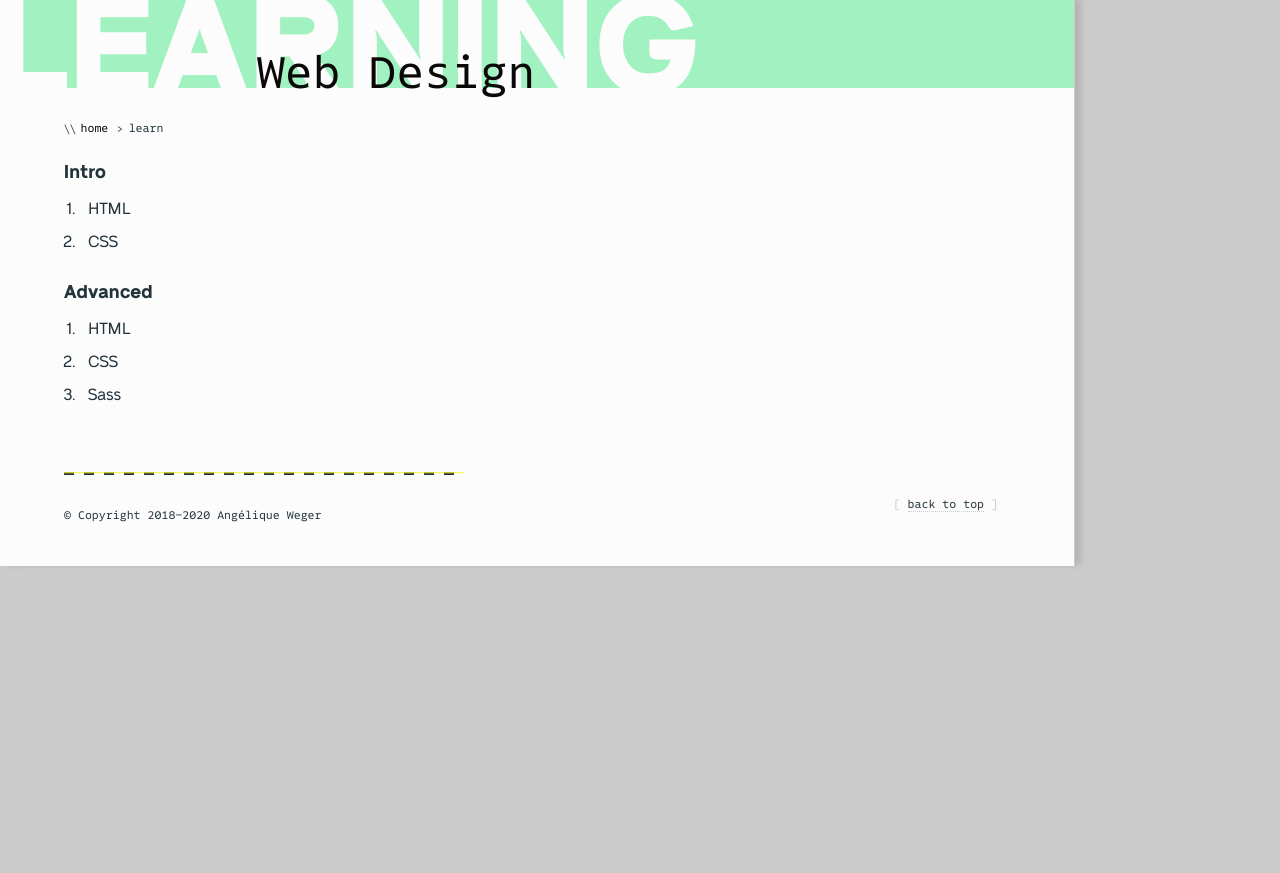
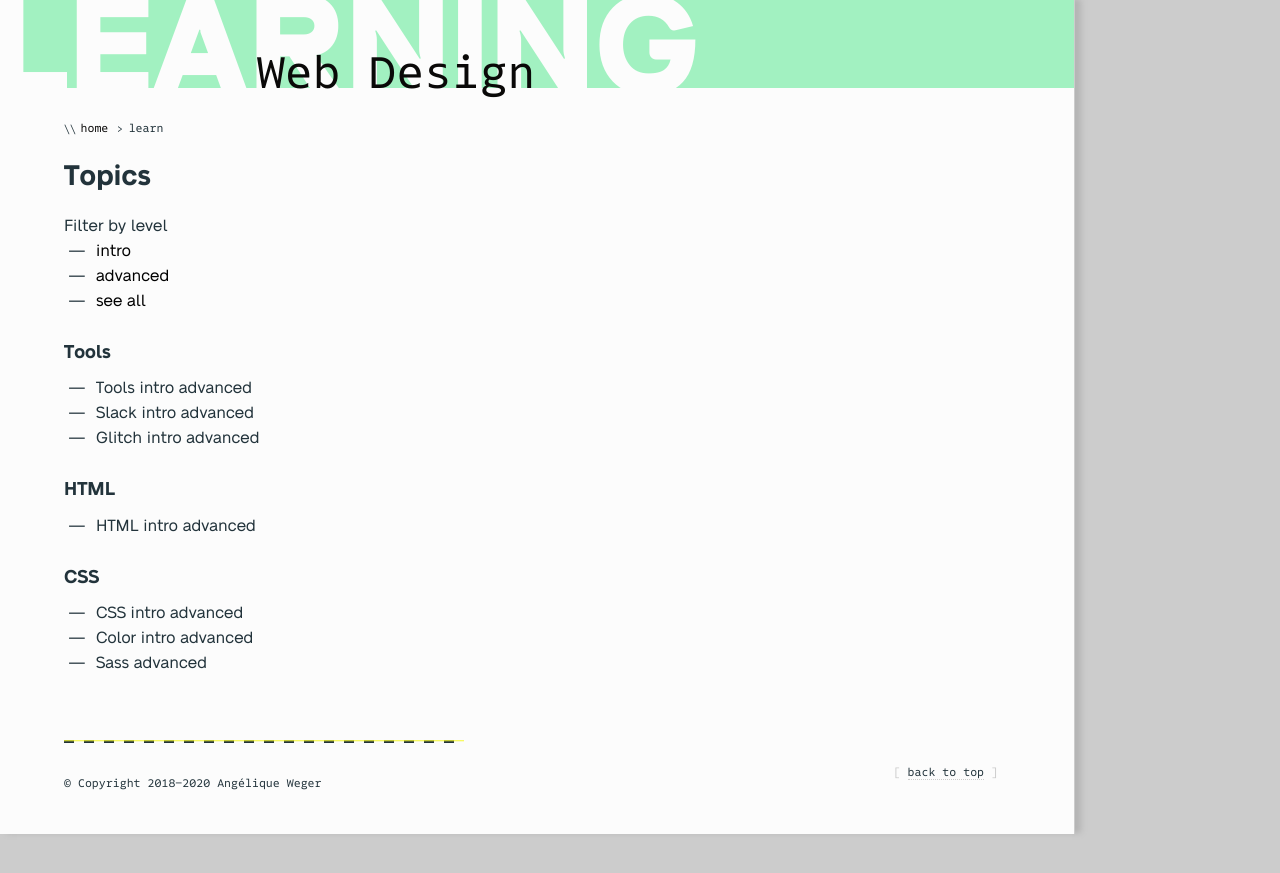
Before and after one commit to mica-web/mica-web.github.io, a Jekyll site: the page built from learn/index.md, in a window 1280 px wide. Shown: the top 873 px of the page. Built offline with Jekyll 4.4.1, drawn with Linux system fonts in a browser that asks for light colours; some web fonts are replaced.

Commit message:
More complex display and org of learn topics

```diff
--- a/_config.yml
+++ b/_config.yml
@@ -41,9 +41,13 @@ collections:
     gd431:
     learn:
         order:
-          - html.md
-          - css.md
-          - sass.md
+          - 00_tools/tools.md
+          - 00_tools/slack.md
+          - 00_tools/glitch.md
+          - 01_html/html.md
+          - 02_css/css.md
+          - 02_css/css_color.md
+          - 02_css/sass.md
 
 # Build settings
 markdown: kramdown
--- a/learn/index.md
+++ b/learn/index.md
@@ -2,28 +2,35 @@
 title: Learn
 ---
 
+# Topics
 
-{% assign intro_content = site.learn | where_exp: "learn", "learn.level contains 'intro'" %}
-{% assign adv_content = site.learn | where_exp: "learn", "learn.level contains 'advanced'" %}
+{% assign topics = site.learn | group_by: 'category' %}
 
-## Intro
+{% assign all_levels = site.learn | map: "level" | uniq %}
 
-<ol>
+<p>Filter by level</p>
+<ul class="filter-list">
+{% for level in all_levels %}
+  <li><button type="button" class="u-button-reset">{{ level }}</button></li>
+{% endfor %}
+  <li><button type="button" class="u-button-reset">see all</button></li>
+</ul>
 
-{% for content in intro_content %}
+{% for topic in topics %}
+  <h2>{{ topic.name }}</h2>
 
-  <li>{{content.topic}}</li>
+  {% assign items = topic.items %}
 
+  {{ items.category }}
+  <ul>
+  {% for item in items  %}
+    {% assign levels = item.level %}
+
+    <li data-level="{% for level in levels %}{{level | slice: 0 }} {% endfor %}">
+      {{ item.topic }}
+      {% for level in levels %} <span>{{ level }}</span> {% endfor %}
+    </li>
+
+  {% endfor %}
+  </ul>
 {% endfor %}
-</ol>
-
-## Advanced
-
-<ol>
-
-{% for content in adv_content %}
-
-  <li>{{content.topic}}</li>
-
-{% endfor %}
-</ol>
```
Also changed, not shown: collections/_learn/00_tools/glitch.md (added, +5 -0 lines), collections/_learn/00_tools/slack.md (added, +5 -0 lines), collections/_learn/00_tools/tools.md (added, +5 -0 lines), collections/_learn/01_HTML/html.md (added, +5 -0 lines), collections/_learn/02_CSS/css.md (added, +5 -0 lines), collections/_learn/02_CSS/css_color.md (added, +5 -0 lines), collections/_learn/02_CSS/sass.md (added, +5 -0 lines), collections/_learn/css.md (deleted, +0 -4 lines), collections/_learn/html.md (deleted, +0 -4 lines), collections/_learn/sass.md (deleted, +0 -4 lines).
